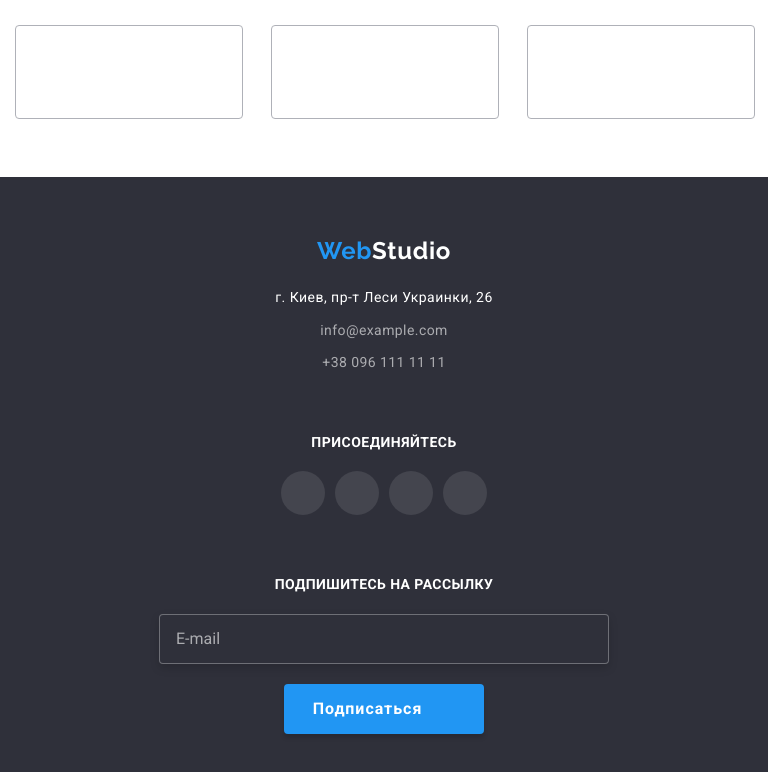
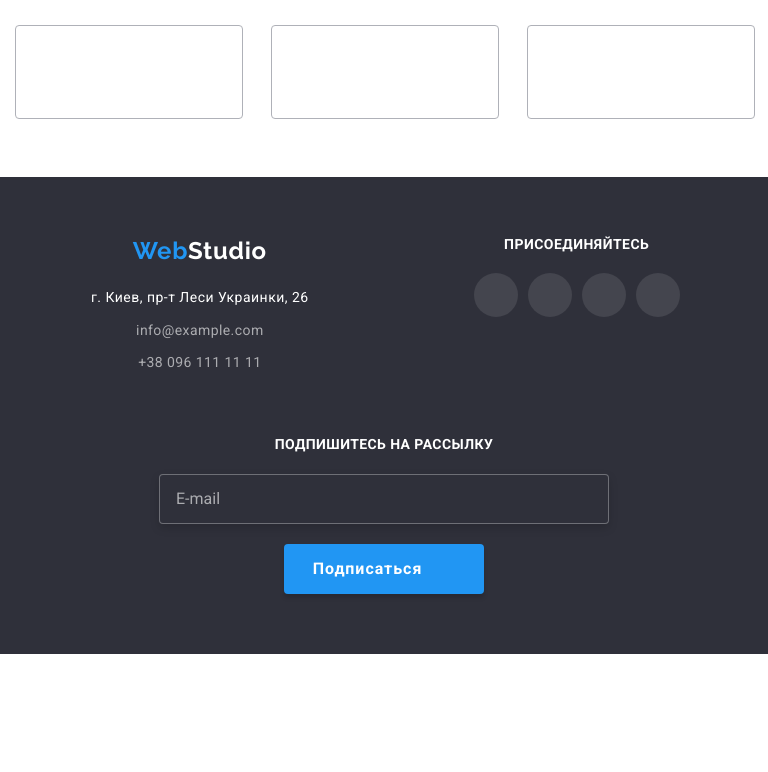
Before and after one commit to EduardSergienko/goit-markup-hw-08, a plain HTML site: page index.html in a window 768 px wide. Shown: the part 3455-4227 px from the top of the page. After the commit the page ends 4109 px from the top, so only its background shows below. Drawn offline with nearby package versions, Linux system fonts and the light colour scheme.

Commit message:
Сделал таблеточный футер

```diff
--- a/index.html
+++ b/index.html
@@ -418,6 +418,7 @@
 
     <footer>
       <div class="container footer">
+        <div class="footer-tablet-info">
           <div class="footer-info">
             <a class="logo footer-info__logo" href="./index.html"
               ><span class="logo__text">Web</span>Studio</a
@@ -472,6 +473,7 @@
                 </a>
               </li>
             </ul>
+          </div>
         </div>
         <div class="subscribe">
           <label class="subscribe__title" for="mail">
--- a/sass/components/layout/footer/_footer-contacts.scss
+++ b/sass/components/layout/footer/_footer-contacts.scss
@@ -7,6 +7,9 @@
   // width: 231px;
   @media screen and (max-width: 1199px) {
     text-align: center;
+  }
+  @media screen and (min-width: 768px) and (max-width: 1199px) {
+    margin-left: 76px;
   }
 }
 .footer-contacts__address {
--- /dev/null
+++ b/sass/components/layout/footer/_footer-tablet.scss
@@ -0,0 +1,5 @@
+.footer-tablet-info {
+  @media screen and (min-width: 768px) {
+    display: flex;
+  }
+}
--- a/sass/components/layout/footer/_joing.scss
+++ b/sass/components/layout/footer/_joing.scss
@@ -7,6 +7,10 @@
     margin-left: auto;
     margin-right: auto;
     margin-top: 60px;
+  }
+  @media screen and (min-width: 768px) and (max-width: 1199px) {
+    margin: 0;
+    margin-left: 165px;
   }
 }
 .joing__title {
--- a/sass/main.scss
+++ b/sass/main.scss
@@ -14,6 +14,7 @@
 @import "./components/layout/footer/footer-logo";
 @import "./components/layout/footer/joing";
 @import "./components/layout/footer/subscribe";
+@import "./components/layout/footer/footer-tablet";
 @import "./components/main-page/modal";
 @import "./components/portfolio/filter";
 @import "./components/portfolio/portfolio";
```
Also changed, not shown: css/main.css, css/main.min.css, 2 other files. Lines whose indentation alone changed are shown as unchanged.
